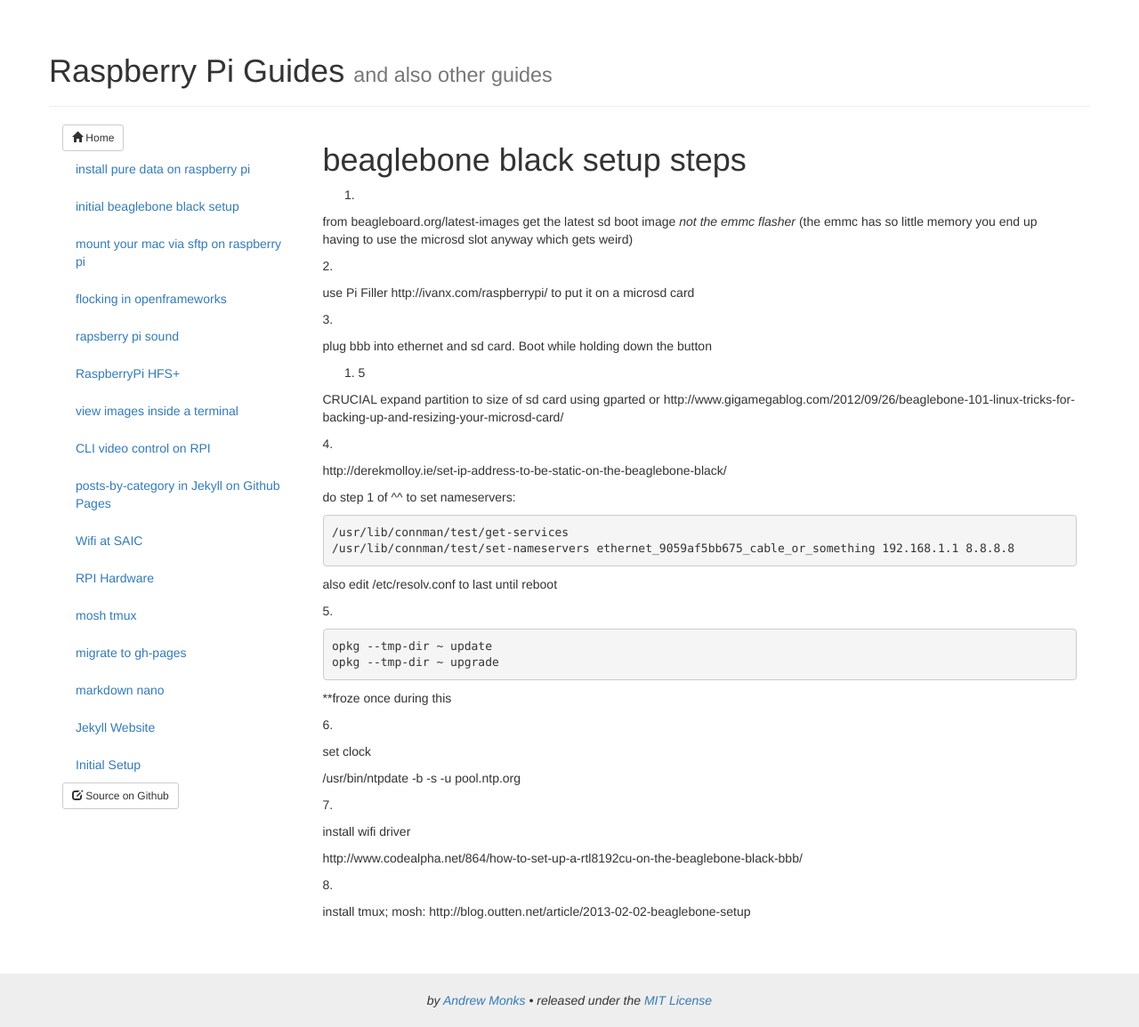
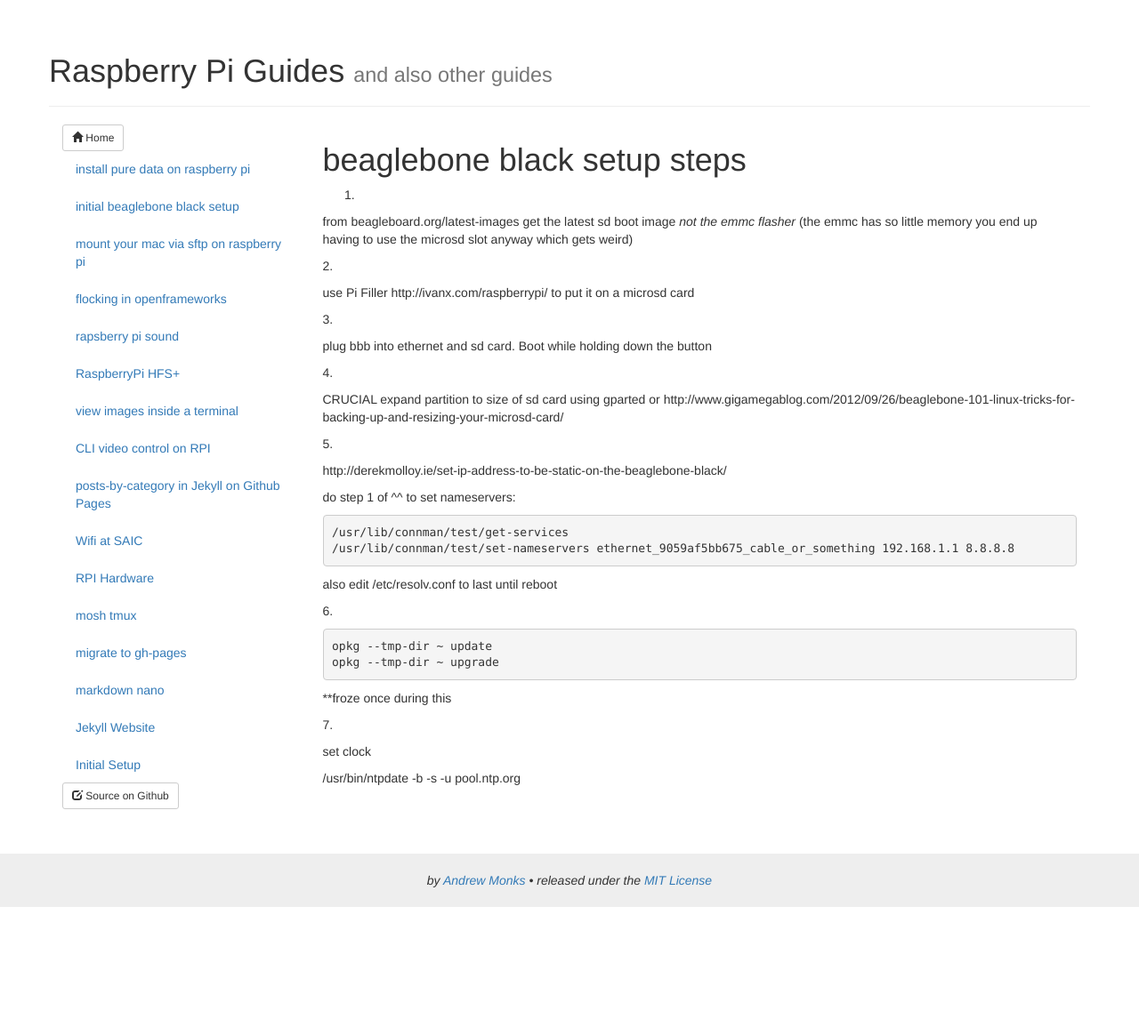
Before and after one commit to amonks/rpi-setup, a Jekyll site: the page built from _posts/2013-12-9-baeglebone-initial-setup.md, in a window 1280 px wide. Shown: the whole page at 89% size. Built offline with Jekyll 4.4.1, drawn with Linux system fonts in a browser that asks for light colours; nearby versions of some CDN libraries; after the commit the page ends 1020 px from its top, so only the background shows below that.

Commit message:
beaglebone setup

```diff
--- a/_posts/2013-12-9-baeglebone-initial-setup.md
+++ b/_posts/2013-12-9-baeglebone-initial-setup.md
@@ -38,25 +38,15 @@ do step 1 of ^^ to set nameservers:
 
 also edit /etc/resolv.conf to last until reboot
 
-5.
+6.
 
 	opkg --tmp-dir ~ update
 	opkg --tmp-dir ~ upgrade
 
 **froze once during this
 
-6.
+7.
 
 set clock
 
 /usr/bin/ntpdate -b -s -u pool.ntp.org
-
-7.
-
-install wifi driver
-
-http://www.codealpha.net/864/how-to-set-up-a-rtl8192cu-on-the-beaglebone-black-bbb/
-
-8.
-
-install tmux; mosh: http://blog.outten.net/article/2013-02-02-beaglebone-setup
```
Also changed, not shown: other parts of _posts/2013-12-9-baeglebone-initial-setup.md (+2 -2 lines).
